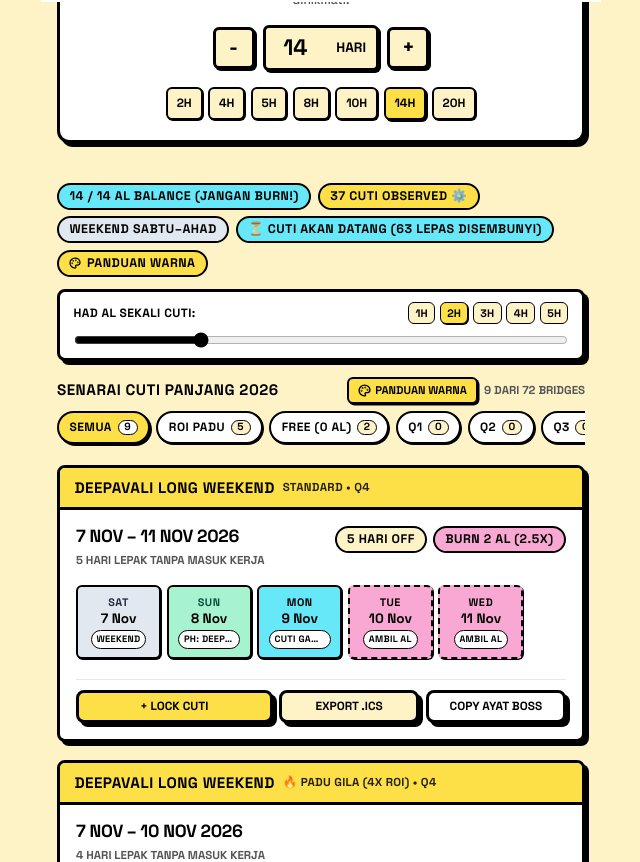
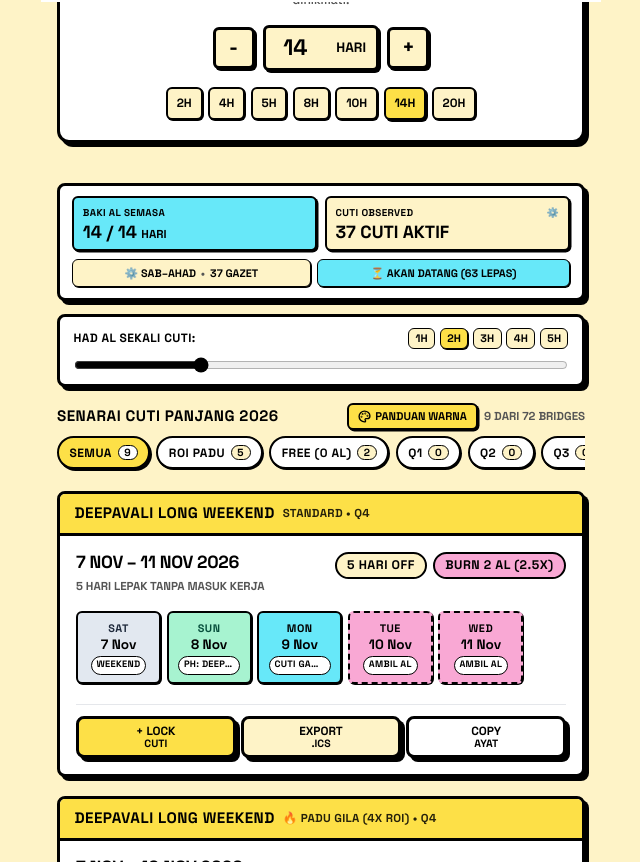
Before and after one commit to NurazimRoizan/CutiReady, a React (Vite) app: page / in a window 1280 px wide. Shown: the part 798-1660 px from the top of the page, without its empty margins (319-959 px from the left). Built offline with nearby package versions, Linux system fonts and the light colour scheme.

Commit message:
fix(ui): portal modal to document.body, improvise status dashboard, and stack 2-row card buttons

```diff
--- a/src/components/BridgeCard.tsx
+++ b/src/components/BridgeCard.tsx
@@ -157,15 +157,17 @@ function BridgeCardComponent({ bridge }: BridgeCardProps) {
         </div>
       </div>
 
-      {/* 3. Action Buttons Row */}
+      {/* 3. Action Buttons Row (Always 2 rows of text per button to prevent overflow) */}
       <div
         style={{
           display: 'grid',
           gridTemplateColumns:
-            bridge.alDaysRequired > 0 ? '1.4fr 1fr 1fr' : '1fr 1fr',
-          gap: '0.4rem',
+            bridge.alDaysRequired > 0 ? 'repeat(3, minmax(0, 1fr))' : 'repeat(2, minmax(0, 1fr))',
+          gap: '0.35rem',
           paddingTop: '0.65rem',
           borderTop: '1px solid var(--border-subtle)',
+          width: '100%',
+          boxSizing: 'border-box',
         }}
       >
         {bridge.alDaysRequired > 0 && (
@@ -179,15 +181,30 @@ function BridgeCardComponent({ bridge }: BridgeCardProps) {
                 ? 'var(--accent-orange)'
                 : 'var(--accent-yellow)'
             }
-            style={{ padding: '0.4rem 0.25rem', fontSize: '0.74rem', whiteSpace: 'nowrap' }}
+            style={{
+              padding: '0.35rem 0.15rem',
+              width: '100%',
+              minWidth: 0,
+              boxSizing: 'border-box',
+            }}
           >
-            <span>
-              {isFullyPlanned
-                ? `DAH LOCK (${bridge.alDaysRequired}H)`
-                : isPartiallyPlanned
-                ? '+ SAMBUNG LOCK'
-                : '+ LOCK CUTI'}
-            </span>
+            <div
+              style={{
+                display: 'flex',
+                flexDirection: 'column',
+                alignItems: 'center',
+                justifyContent: 'center',
+                lineHeight: 1.15,
+                textAlign: 'center',
+              }}
+            >
+              <span style={{ fontSize: '0.74rem', fontWeight: 900 }}>
+                {isFullyPlanned ? 'DAH LOCK' : isPartiallyPlanned ? '+ SAMBUNG' : '+ LOCK'}
+              </span>
+              <span style={{ fontSize: '0.66rem', fontWeight: 800 }}>
+                {isFullyPlanned ? `(${bridge.alDaysRequired}H AL)` : 'CUTI'}
+              </span>
+            </div>
           </BrutalistButton>
         )}
 
@@ -195,18 +212,56 @@ function BridgeCardComponent({ bridge }: BridgeCardProps) {
           size="sm"
           onClick={() => generateBridgeICS(bridge)}
           color="var(--bg-primary)"
-          style={{ padding: '0.4rem 0.25rem', fontSize: '0.74rem', whiteSpace: 'nowrap' }}
+          style={{
+            padding: '0.35rem 0.15rem',
+            width: '100%',
+            minWidth: 0,
+            boxSizing: 'border-box',
+          }}
         >
-          <span>EXPORT .ICS</span>
+          <div
+            style={{
+              display: 'flex',
+              flexDirection: 'column',
+              alignItems: 'center',
+              justifyContent: 'center',
+              lineHeight: 1.15,
+              textAlign: 'center',
+            }}
+          >
+            <span style={{ fontSize: '0.74rem', fontWeight: 900 }}>EXPORT</span>
+            <span style={{ fontSize: '0.66rem', fontWeight: 800 }}>.ICS</span>
+          </div>
         </BrutalistButton>
 
         <BrutalistButton
           size="sm"
           onClick={handleCopy}
           color={copied ? 'var(--accent-green)' : 'var(--bg-secondary)'}
-          style={{ padding: '0.4rem 0.25rem', fontSize: '0.74rem', whiteSpace: 'nowrap' }}
+          style={{
+            padding: '0.35rem 0.15rem',
+            width: '100%',
+            minWidth: 0,
+            boxSizing: 'border-box',
+          }}
         >
-          <span>{copied ? 'COPIED!' : 'COPY AYAT BOSS'}</span>
+          <div
+            style={{
+              display: 'flex',
+              flexDirection: 'column',
+              alignItems: 'center',
+              justifyContent: 'center',
+              lineHeight: 1.15,
+              textAlign: 'center',
+            }}
+          >
+            <span style={{ fontSize: '0.74rem', fontWeight: 900 }}>
+              {copied ? 'DAH' : 'COPY'}
+            </span>
+            <span style={{ fontSize: '0.66rem', fontWeight: 800 }}>
+              {copied ? 'COPIED!' : 'AYAT'}
+            </span>
+          </div>
         </BrutalistButton>
       </div>
     </BrutalistCard>
--- a/src/pages/BridgesView.tsx
+++ b/src/pages/BridgesView.tsx
@@ -6,10 +6,9 @@ import { FilterTabs } from '../components/FilterTabs';
 import { BridgeCard } from '../components/BridgeCard';
 import { BrutalistCard } from '../components/BrutalistCard';
 import { BrutalistButton } from '../components/BrutalistButton';
-import { BrutalistBadge } from '../components/BrutalistBadge';
 import { LegendModal } from '../components/LegendModal';
 import { FilterTabType, BridgeOpportunity } from '../types';
-import { Sun, CalendarCheck, Palette } from 'lucide-react';
+import { Sun, Palette } from 'lucide-react';
 
 interface BridgesViewProps {
   bridges: BridgeOpportunity[];
@@ -92,68 +91,172 @@ export function BridgesView({
         isHowToUseOpen={false}
       />
 
-      {/* 2. Status Badges & Quick Tuning Bar */}
+      {/* 2. Structured Leave Status & Controls Bar */}
       <div
         ref={bridgesListRef}
         style={{
+          backgroundColor: 'var(--bg-secondary)',
+          border: 'var(--border-width) solid var(--border-color)',
+          borderRadius: 'var(--border-radius)',
+          boxShadow: 'var(--shadow-offset) var(--shadow-offset) 0px var(--border-color)',
+          padding: '0.65rem 0.75rem',
+          marginBottom: '0.85rem',
           display: 'flex',
-          flexWrap: 'wrap',
-          gap: '0.4rem',
-          alignItems: 'center',
-          marginBottom: '0.75rem',
+          flexDirection: 'column',
+          gap: '0.5rem',
+          boxSizing: 'border-box',
+          width: '100%',
         }}
       >
-        <BrutalistBadge
-          color={remainingAl > 3 ? 'var(--accent-cyan)' : 'var(--accent-pink)'}
+        {/* Top: 2 High-Contrast Metric Cards */}
+        <div style={{ display: 'grid', gridTemplateColumns: '1fr 1fr', gap: '0.45rem' }}>
+          {/* Metric 1: AL Balance */}
+          <div
+            style={{
+              backgroundColor: remainingAl > 3 ? 'var(--accent-cyan)' : 'var(--accent-pink)',
+              border: '2px solid var(--border-color)',
+              borderRadius: 'var(--border-radius-sm)',
+              padding: '0.45rem 0.55rem',
+              boxShadow: '1.5px 1.5px 0px var(--border-color)',
+            }}
+          >
+            <div
+              style={{
+                fontSize: '0.62rem',
+                fontWeight: 900,
+                textTransform: 'uppercase',
+                letterSpacing: '0.4px',
+                color: 'var(--text-color)',
+              }}
+            >
+              BAKI AL SEMASA
+            </div>
+            <div
+              style={{
+                fontSize: '1.1rem',
+                fontWeight: 900,
+                lineHeight: 1.1,
+                marginTop: '0.15rem',
+                color: 'var(--text-color)',
+              }}
+            >
+              {remainingAl} / {annualLeaveBalance}{' '}
+              <span style={{ fontSize: '0.72rem', fontWeight: 800 }}>HARI</span>
+            </div>
+          </div>
+
+          {/* Metric 2: Locked Cuti (or Observed Rules) */}
+          <div
+            onClick={plannedLeaveDates.length > 0 ? onGoToPlan : onGoToRules}
+            style={{
+              backgroundColor: plannedLeaveDates.length > 0 ? 'var(--accent-yellow)' : 'var(--bg-primary)',
+              border: '2px solid var(--border-color)',
+              borderRadius: 'var(--border-radius-sm)',
+              padding: '0.45rem 0.55rem',
+              boxShadow: '1.5px 1.5px 0px var(--border-color)',
+              cursor: 'pointer',
+              display: 'flex',
+              flexDirection: 'column',
+              justifyContent: 'space-between',
+            }}
+          >
+            <div
+              style={{
+                fontSize: '0.62rem',
+                fontWeight: 900,
+                textTransform: 'uppercase',
+                letterSpacing: '0.4px',
+                display: 'flex',
+                justifyContent: 'space-between',
+                alignItems: 'center',
+                color: 'var(--text-color)',
+              }}
+            >
+              <span>{plannedLeaveDates.length > 0 ? 'PLAN SAYA' : 'CUTI OBSERVED'}</span>
+              <span>{plannedLeaveDates.length > 0 ? '→' : '⚙️'}</span>
+            </div>
+            <div
+              style={{
+                fontSize: '1.1rem',
+                fontWeight: 900,
+                lineHeight: 1.1,
+                marginTop: '0.15rem',
+                color: 'var(--text-color)',
+              }}
+            >
+              {plannedLeaveDates.length > 0
+                ? `${plannedLeaveDates.length} HARI LOCK`
+                : `${observedHolidayIds.length} CUTI AKTIF`}
+            </div>
+          </div>
+        </div>
+
+        {/* Bottom: Context Chips & Past Holiday Toggle */}
+        <div
+          style={{
+            display: 'flex',
+            gap: '0.4rem',
+            alignItems: 'center',
+            justifyContent: 'space-between',
+            flexWrap: 'wrap',
+          }}
         >
-          {remainingAl} / {annualLeaveBalance} AL BALANCE (JANGAN BURN!)
-        </BrutalistBadge>
+          {/* Work Weekend context chip */}
+          <button
+            type="button"
+            onClick={onGoToRules}
+            title="Klik untuk konfigurasi cuti & negeri"
+            style={{
+              flex: '1 1 auto',
+              backgroundColor: 'var(--bg-primary)',
+              border: '1.5px solid var(--border-color)',
+              borderRadius: 'var(--border-radius-sm)',
+              padding: '0.3rem 0.45rem',
+              fontSize: '0.68rem',
+              fontWeight: 900,
+              textTransform: 'uppercase',
+              cursor: 'pointer',
+              display: 'inline-flex',
+              alignItems: 'center',
+              justifyContent: 'center',
+              gap: '0.3rem',
+              color: 'var(--text-color)',
+              boxShadow: '1px 1px 0px var(--border-color)',
+            }}
+          >
+            <span>⚙️ {weekendType === 'SAT_SUN' ? 'SAB–AHAD' : 'JUM–SAB'}</span>
+            <span style={{ color: 'var(--text-muted)' }}>•</span>
+            <span>{observedHolidayIds.length} GAZET</span>
+          </button>
 
-        <BrutalistBadge
-          color="var(--accent-yellow)"
-          style={{ cursor: 'pointer' }}
-          onClick={onGoToRules}
-        >
-          {observedHolidayIds.length} CUTI OBSERVED ⚙️
-        </BrutalistBadge>
-
-        <BrutalistBadge color="var(--weekend-bg)">
-          {weekendType === 'SAT_SUN' ? 'WEEKEND SABTU–AHAD' : 'WEEKEND JUMAAT–SABTU'}
-        </BrutalistBadge>
-
-        {pastBridgesCount > 0 && (
-          <BrutalistBadge
-            color={hidePastHolidays ? 'var(--accent-cyan)' : 'var(--accent-orange)'}
-            style={{ cursor: 'pointer' }}
-            onClick={toggleHidePastHolidays}
-            title="Klik untuk ubah paparan cuti lepas"
-          >
-            {hidePastHolidays
-              ? `⏳ CUTI AKAN DATANG (${pastBridgesCount} LEPAS DISEMBUNYI)`
-              : `👁️ TUNJUK SEMUA (TERMASUK ${pastBridgesCount} LEPAS)`}
-          </BrutalistBadge>
-        )}
-
-        {plannedLeaveDates.length > 0 && (
-          <BrutalistBadge
-            color="var(--accent-pink)"
-            style={{ cursor: 'pointer' }}
-            onClick={onGoToPlan}
-          >
-            <CalendarCheck size={12} />
-            {plannedLeaveDates.length} HARI DAH LOCK →
-          </BrutalistBadge>
-        )}
-
-        <BrutalistBadge
-          color="var(--accent-yellow)"
-          style={{ cursor: 'pointer' }}
-          onClick={() => setIsLegendOpen(true)}
-          title="Buka panduan maksud warna dan simbol"
-        >
-          <Palette size={12} strokeWidth={2.5} />
-          PANDUAN WARNA
-        </BrutalistBadge>
+          {/* Past Holidays Toggle - Clean, NO horizontal overflow */}
+          {pastBridgesCount > 0 && (
+            <button
+              type="button"
+              onClick={toggleHidePastHolidays}
+              title="Klik untuk buka / sembunyi cuti lepas"
+              style={{
+                flex: '1 1 auto',
+                backgroundColor: hidePastHolidays ? 'var(--accent-cyan)' : 'var(--accent-orange)',
+                border: '1.5px solid var(--border-color)',
+                borderRadius: 'var(--border-radius-sm)',
+                padding: '0.3rem 0.5rem',
+                fontSize: '0.68rem',
+                fontWeight: 900,
+                textTransform: 'uppercase',
+                cursor: 'pointer',
+                display: 'inline-flex',
+                alignItems: 'center',
+                justifyContent: 'center',
+                gap: '0.25rem',
+                boxShadow: '1px 1px 0px var(--border-color)',
+                color: 'var(--text-color)',
+              }}
+            >
+              <span>{hidePastHolidays ? `⏳ AKAN DATANG (${pastBridgesCount} LEPAS)` : `👁️ TUNJUK SEMUA`}</span>
+            </button>
+          )}
+        </div>
       </div>
 
       {/* 3. Inline Max AL Slider Pill */}
```
Also changed, not shown: src/components/HowToUseModal.tsx (+13 -4 lines), src/components/LegendModal.tsx (+14 -5 lines).
